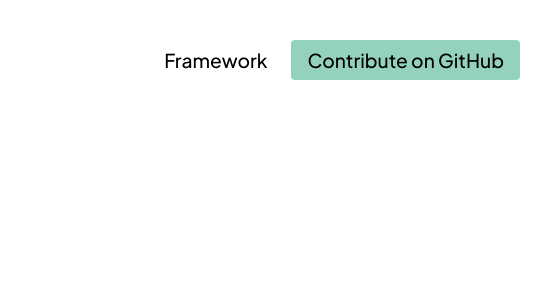
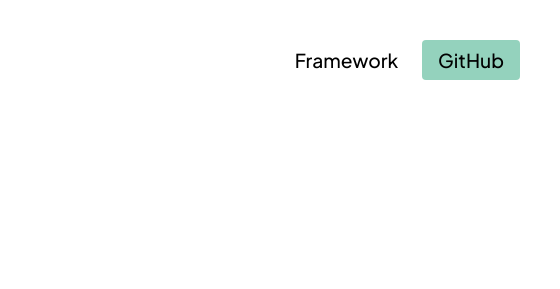
Before and after one commit to kaitlynhova/open-tech-leveling, a plain HTML site: page index.html in a window 1280 px wide. Shown: the top 289 px of the page, 720-1280 px from the left. Drawn offline with Linux system fonts and the light colour scheme.

Commit message:
shorter github button copy

```diff
--- a/index.html
+++ b/index.html
@@ -67,7 +67,7 @@
       </div>
       <div class="nav-links">
         <a href="#">Framework</a>
-        <a class="github-button" href="#">Contribute on GitHub</a>
+        <a class="github-button" href="#">GitHub</a>
       </div>
     </nav>
     <header>
```
